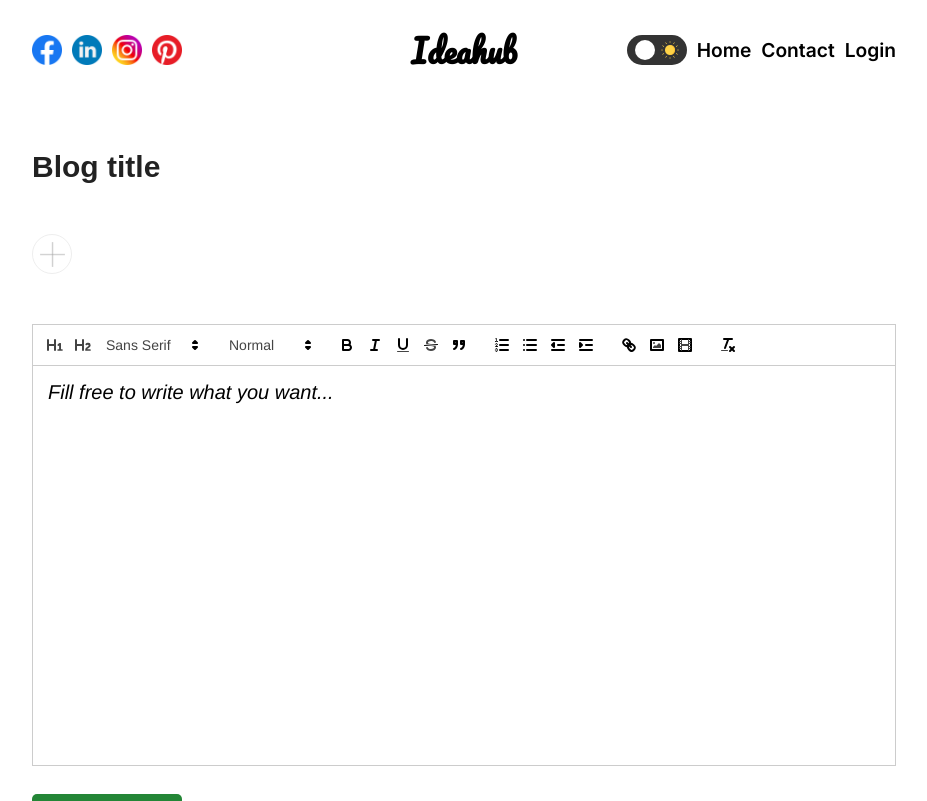
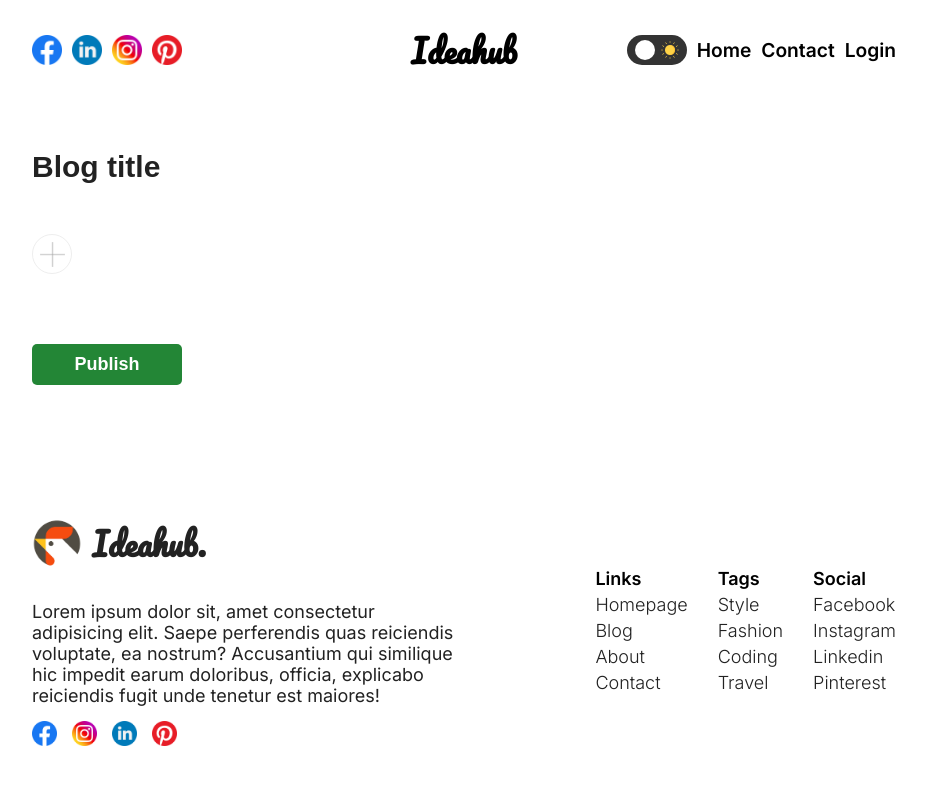
Before and after one commit to hassanelsayd/ideahub, a Next.js app: page /write in a window 1280 px wide. Shown: the top 801 px of the page, without its empty margins (176-1103 px from the left). Built offline with nearby package versions, Linux system fonts and the light colour scheme; no server answers; data requests are answered from the project's data file.

Commit message:
remove react quill to test

```diff
--- a/src/app/write/page.js
+++ b/src/app/write/page.js
@@ -1,8 +1,8 @@
 "use client";
 import { useState } from "react";
 import Image from "next/image";
-import ReactQuill from "react-quill";
-import "react-quill/dist/quill.snow.css";
+// import ReactQuill from "react-quill";
+// import "react-quill/dist/quill.snow.css";
 import { v4 as uuid } from "uuid";
 import styles from "./write.module.css";
 import axios from "axios";
@@ -111,14 +111,14 @@ const WritePage = () => {
         )}
       </div>
       <div className={styles.editor}>
-        <ReactQuill
+        {/* <ReactQuill
           theme="snow"
           value={value}
           onChange={onValueChange}
           className={styles.textEditor}
           placeholder="Fill free to write what you want..."
           modules={modules}
-        />
+        /> */}
       </div>
       {loading ? (
         <button className={styles.publish}>
```
